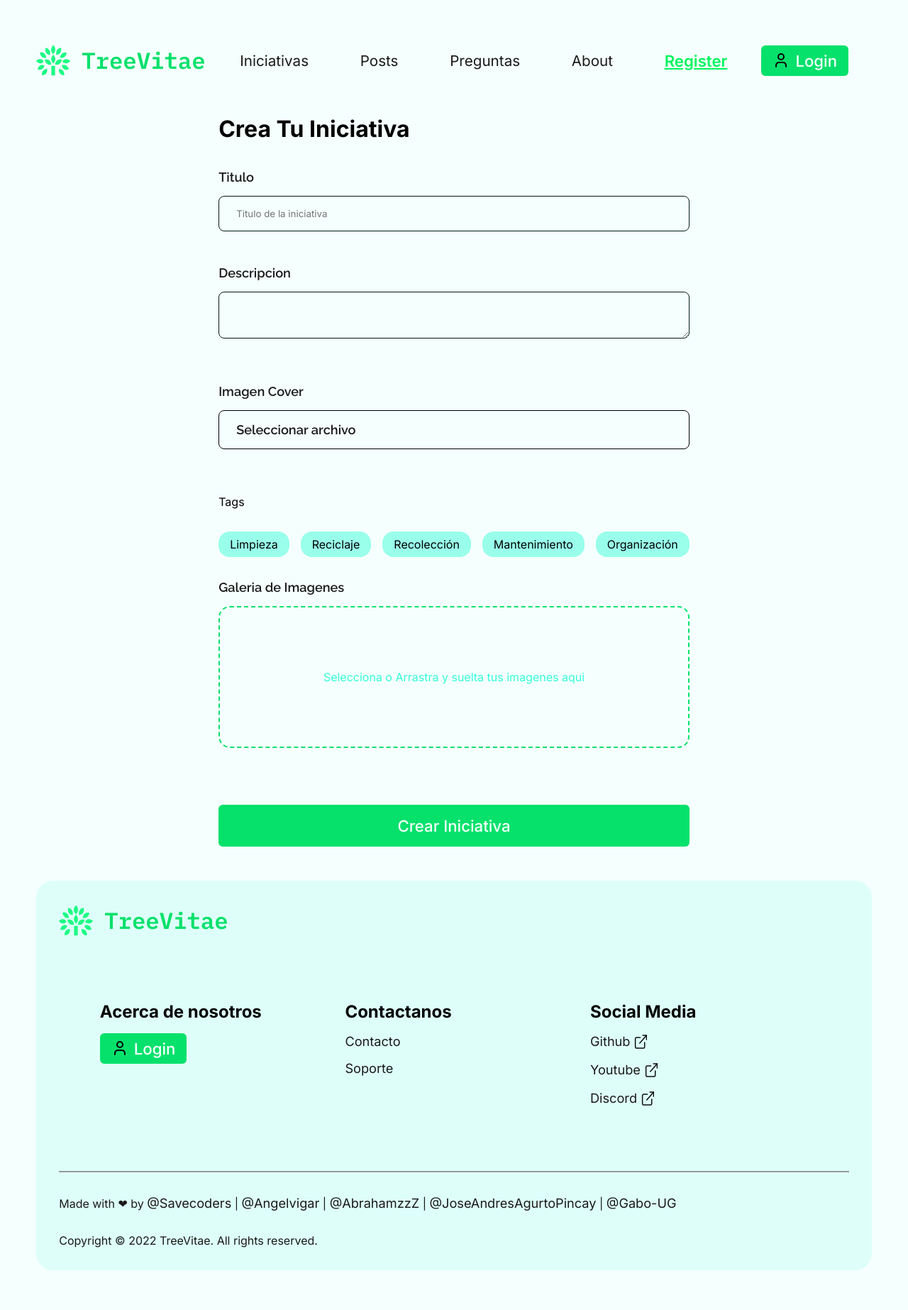
After one commit to Savecoders/TreeVitae, a PHP site: page /templates/views/initiatives/create.html in a window 1280 px wide. The commit adds this page. Shown: the whole page at 71% size. Run offline with PHP 8.4, Linux system fonts and the light colour scheme.

Commit message:
chore: create initiatives view

```diff
--- a/templates/css/style.css
+++ b/templates/css/style.css
@@ -205,10 +205,10 @@ body {
 /* Contenedor principal */
 .container {
   display: grid;
-  padding: 20px;
+  padding: 24px;
   gap: 32px;
   width: 100%;
-  max-width: 1920px;
+  max-width: 1600px;
   padding-left: max(20px, 4%);
   padding-right: max(20px, 4%);
 }
@@ -561,49 +561,37 @@ body {
   font-family: 'Raleway', sans-serif;
 }
 /* Errores */
-.form__container label::after {
+.form__container label::after,
+.form__container .error {
   color: var(--danger-base);
-  padding-left: 1rem;
   font-size: 1.6ch;
   font-family: 'Raleway', sans-serif;
   font-style: oblique;
-  font-weight: lighter;
 }
 /* inputs para fecha */
 input[type='text'],
 input[type='email'],
 input[type='password'],
-input[type='date'] {
+input[type='date'],
+textarea {
   border: 1px solid var(--background-950);
   border-radius: 8px;
   padding: 1rem 1.5rem;
   background-color: var(--background-base);
   width: 100%;
   cursor: text;
+}
 
-  &:focus {
-    outline: none;
-    border: 1px solid var(--primary-base);
-  }
+input:focus,
+textarea:focus {
+  outline: none;
+  border: 1px solid var(--primary-base);
+}
 
-  &::placeholder {
-    color: var(--text-400);
-  }
-
-  &:disabled {
-    background-color: var(--background-950);
-    color: var(--text-400);
-    cursor: not-allowed;
-  }
-
-  &:disabled:hover {
-    background-color: var(--background-950);
-  }
-
-  &:disabled:focus {
-    outline: none;
-    border: 1px solid var(--background-950);
-  }
+.form__group {
+  display: flex;
+  flex-direction: column;
+  gap: 1rem;
 }
 
 .form__container .checkbox {
--- /dev/null
+++ b/templates/views/initiatives/create.html
@@ -0,0 +1,305 @@
+<!DOCTYPE html>
+<html>
+  <head>
+    <meta charset="UTF-8" />
+    <meta name="viewport" content="width=device-width, initial-scale=1.0" />
+    <meta name="author" content="Jose Andres Agurto Pincay" />
+    <link rel="stylesheet" href="../../css/style.css" />
+    <link rel="icon" href="../../assets/icons/logo.svg" type="image/svg+xml" />
+    <title>TreeVitae | Crear Iniciativa</title>
+    <style>
+      .center {
+        margin: 0 auto;
+      }
+
+      .gallery__container {
+        gap: 1rem;
+      }
+
+      .drop__zone {
+        display: flex;
+        flex-direction: column;
+        gap: 1rem;
+        height: 200px;
+        border: 2px dashed var(--primary-base);
+        border-radius: 1rem;
+        padding: 2rem;
+        justify-content: center;
+        align-items: center;
+        width: 100%;
+        cursor: pointer;
+      }
+
+      .drop__zone p {
+        text-align: center;
+        font-weight: 400;
+        color: var(--secondary-400);
+      }
+
+      input[type='file'] {
+        display: none;
+      }
+
+      .file-input-label {
+        gap: 0.5rem;
+        cursor: pointer;
+        border: 1px solid var(--text-base);
+        border-radius: 8px;
+        padding: 1rem 1.5rem;
+      }
+
+      .gallery__images {
+        margin-top: 2rem;
+        display: flex;
+        flex-direction: row;
+        flex-wrap: wrap;
+        gap: 16px;
+      }
+
+      .gallery__images img {
+        width: 100px;
+        height: 100px;
+        border-radius: 12px;
+        object-fit: cover;
+      }
+
+      .tag--clicked {
+        background-color: var(--background-100);
+      }
+
+      .cover__container {
+        display: flex;
+        flex-direction: row;
+        gap: 1.5rem;
+        width: 100%;
+        padding: 1rem 0;
+      }
+
+      .labels__cover {
+        display: flex;
+        flex-direction: column;
+        gap: 1rem;
+        width: 100%;
+        min-width: 240px;
+        align-self: flex-end;
+      }
+
+      .cover-preview {
+        display: none;
+      }
+
+      #preview {
+        width: 100%;
+        height: 100px;
+        object-fit: cover;
+        border-radius: 8px;
+        border: 1px solid var(--text-base);
+      }
+
+      .gallery__images img {
+        width: 100px;
+        height: 100px;
+        object-fit: cover;
+        border-radius: 50%;
+      }
+
+      @media (max-width: 768px) {
+        .cover__container {
+          flex-direction: column;
+        }
+      }
+    </style>
+  </head>
+  <body>
+    <div class="container">
+      <nav class="navbar">
+        <div class="logo__container">
+          <img src="../../assets/icons/logo.svg" alt="TreeVitae logo" />
+          <a class="logo__name" href="http://127.0.0.1:5500/templates/views/home/index.html"
+            >TreeVitae</a
+          >
+        </div>
+
+        <!-- Para el Responsive <div class="nav__hamburguer"></div> -->
+
+        <div class="nav__hamburguer">
+          <div class="nav__hamburguer__line"></div>
+          <div class="nav__hamburguer__line"></div>
+          <div class="nav__hamburguer__line"></div>
+        </div>
+
+        <div class="nav__overlay">
+          <ul class="nav__links">
+            <li class="nav__item">
+              <a href="http://127.0.0.1:5500/templates/views/initiatives/viewall.html"
+                >Iniciativas</a
+              >
+            </li>
+            <li class="nav__item">
+              <a href="http://127.0.0.1:5500/templates/views/post/viewall.html">Posts</a>
+            </li>
+            <li class="nav__item">
+              <a href="http://127.0.0.1:5500/templates/views/home/preguntas.html">Preguntas</a>
+            </li>
+            <li class="nav__item">
+              <a href="http://127.0.0.1:5500/templates/views/home/contact.html">About</a>
+            </li>
+            <ul class="nav__btns">
+              <li lass="nav__item">
+                <a
+                  href="http://127.0.0.1:5500/templates/views/user/register.html"
+                  class="link__outerline"
+                  >Register</a
+                >
+              </li>
+              <li lass="nav__item">
+                <a
+                  href="http://127.0.0.1:5500/templates/views/user/login.html"
+                  class="btn primary__with-icon"
+                >
+                  <img src="../../assets/icons/user.svg" alt="User icon" />
+                  Login
+                </a>
+              </li>
+            </ul>
+          </ul>
+        </div>
+      </nav>
+
+      <main class="main__container__content center">
+        <h1>Crea Tu Iniciativa</h1>
+
+        <form class="form__container" id="initiative-form">
+          <div class="form__group">
+            <label for="title">Titulo</label>
+
+            <input type="text" id="title" name="title" placeholder="Titulo de la iniciativa" />
+            <span class="error"></span>
+          </div>
+
+          <div class="form__group">
+            <label for="description">Descripcion</label>
+            <textarea id="description" name="description"></textarea>
+            <span class="error"></span>
+          </div>
+
+          <div class="form__group">
+            <section class="cover__container">
+              <aside class="labels__cover">
+                <label for="cover">Imagen Cover</label>
+                <input type="file" id="cover" name="image" accept="image/*" />
+                <label class="file-input-label" for="cover"> Seleccionar archivo </label>
+              </aside>
+              <img
+                id="preview"
+                class="cover-preview"
+                src="./TreeVitae _ Crear Iniciativa_files/create.html"
+                alt="Vista previa"
+              />
+            </section>
+            <span class="error" id="cover-error"></span>
+          </div>
+
+          <!-- select your tags -->
+          <div class="form__group">
+            <p id="tags__label" for="tags__label">Tags</p>
+            <span class="error"></span>
+            <section class="tags" role="group" aria-label="tags">
+              <div class="tag" id="tag-limpieza" role="listitem">Limpieza</div>
+              <div class="tag" id="tag-reciclaje" role="listitem">Reciclaje</div>
+              <div class="tag" id="tag-recoleccion" role="listitem">Recolección</div>
+              <div class="tag" id="tag-mantenimiento" role="listitem">Mantenimiento</div>
+              <div class="tag" id="tag-organizacion" role="listitem">Organización</div>
+            </section>
+          </div>
+
+          <!-- drag and drop gallery images -->
+          <div class="form__group">
+            <label for="gallery">Galeria de Imagenes</label>
+            <section class="gallery__container" aria-label="drag and drop gallery images">
+              <div
+                class="drop__zone"
+                ondragover="event.preventDefault()"
+                ondragenter="event.preventDefault()"
+                onclick="document.getElementById('gallery').click()"
+              >
+                <p>Selecciona o <span>Arrastra y suelta</span> tus imagenes aqui</p>
+                <input type="file" accept="image/*" id="gallery" name="gallery" multiple="" />
+              </div>
+              <div class="gallery__images"></div>
+            </section>
+            <span class="error" id="gallery-error"></span>
+          </div>
+
+          <button class="btn primary__with-icon" style="padding: 1rem" type="submit">
+            Crear Iniciativa
+          </button>
+        </form>
+      </main>
+
+      <footer class="footer">
+        <div class="logo__container">
+          <img src="../../assets/icons/logo.svg" alt="TreeVitae logo" />
+          <a class="logo__name" href="./TreeVitae _ Crear Iniciativa_files/create.html"
+            >TreeVitae</a
+          >
+        </div>
+
+        <div class="footer__container">
+          <section class="footer__section">
+            <h2>Acerca de nosotros</h2>
+            <a
+              href="./TreeVitae _ Crear Iniciativa_files/create.html"
+              class="btn primary__with-icon"
+            >
+              <img src="../../assets/icons/user.svg" alt="User icon" />
+              Login
+            </a>
+          </section>
+
+          <section class="footer__section">
+            <h2>Contactanos</h2>
+            <a class="link" href="./TreeVitae _ Crear Iniciativa_files/create.html">Contacto</a>
+            <a class="link" href="./TreeVitae _ Crear Iniciativa_files/create.html">Soporte</a>
+          </section>
+
+          <section class="footer__section">
+            <h2>Social Media</h2>
+            <a href="./TreeVitae _ Crear Iniciativa_files/create.html" class="link" target="_blank"
+              >Github
+              <img src="../../assets/icons/external-link.svg" alt="External link icon" />
+            </a>
+            <a href="./TreeVitae _ Crear Iniciativa_files/create.html" class="link" target="_blank"
+              >Youtube
+              <img src="../../assets/icons/external-link.svg" alt="External link icon" />
+            </a>
+            <a href="./TreeVitae _ Crear Iniciativa_files/create.html" class="link" target="_blank"
+              >Discord
+              <img src="../../assets/icons/external-link.svg" alt="External link icon" />
+            </a>
+          </section>
+        </div>
+
+        <hr class="separetor__horizontal" />
+
+        <div class="content__made-with">
+          <p class="made__text">
+            Made with ❤ by
+            <a target="_blank" class="link" href="https://github.com/Savecoders">@Savecoders</a> |
+            <a target="_blank" class="link" href="https://github.com/Angelvigar">@Angelvigar</a> |
+            <a target="_blank" class="link" href="https://github.com/AbrahamzzZ">@AbrahamzzZ</a> |
+            <a target="_blank" class="link" href="https://github.com/JoseAndresAgurtoPincay"
+              >@JoseAndresAgurtoPincay</a
+            >
+            |
+            <a target="_blank" class="link" href="https://github.com/Gabo-UG">@Gabo-UG</a>
+          </p>
+        </div>
+
+        <p class="copyright">Copyright © 2022 TreeVitae. All rights reserved.</p>
+      </footer>
+    </div>
+    <script type="module" src="../../js/navbar.js"></script>
+    <script type="module" src="../../js/initiatives/create.js"></script>
+  </body>
+</html>
```
Also changed, not shown: templates/js/initiatives/create.js (added, +213 -0 lines).
